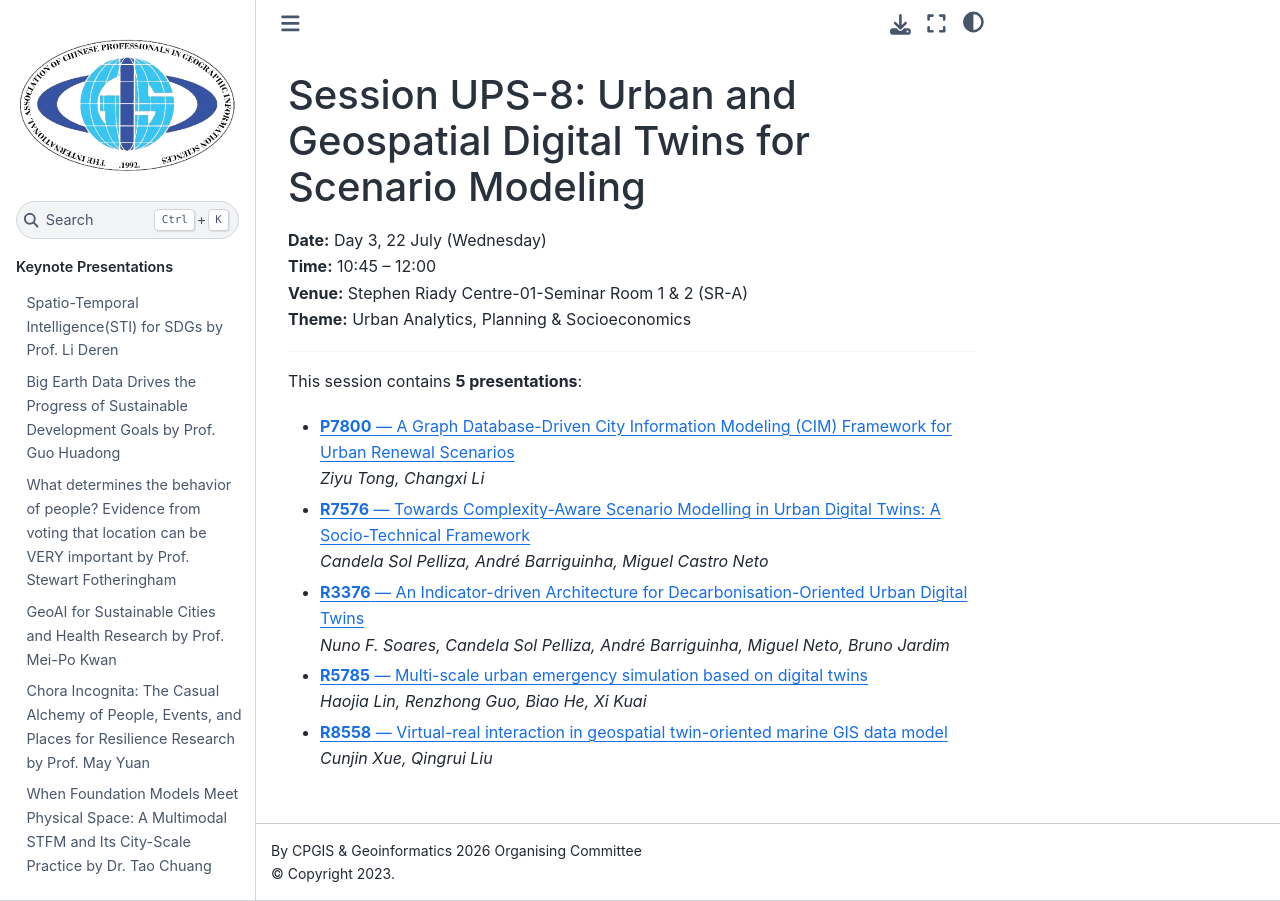
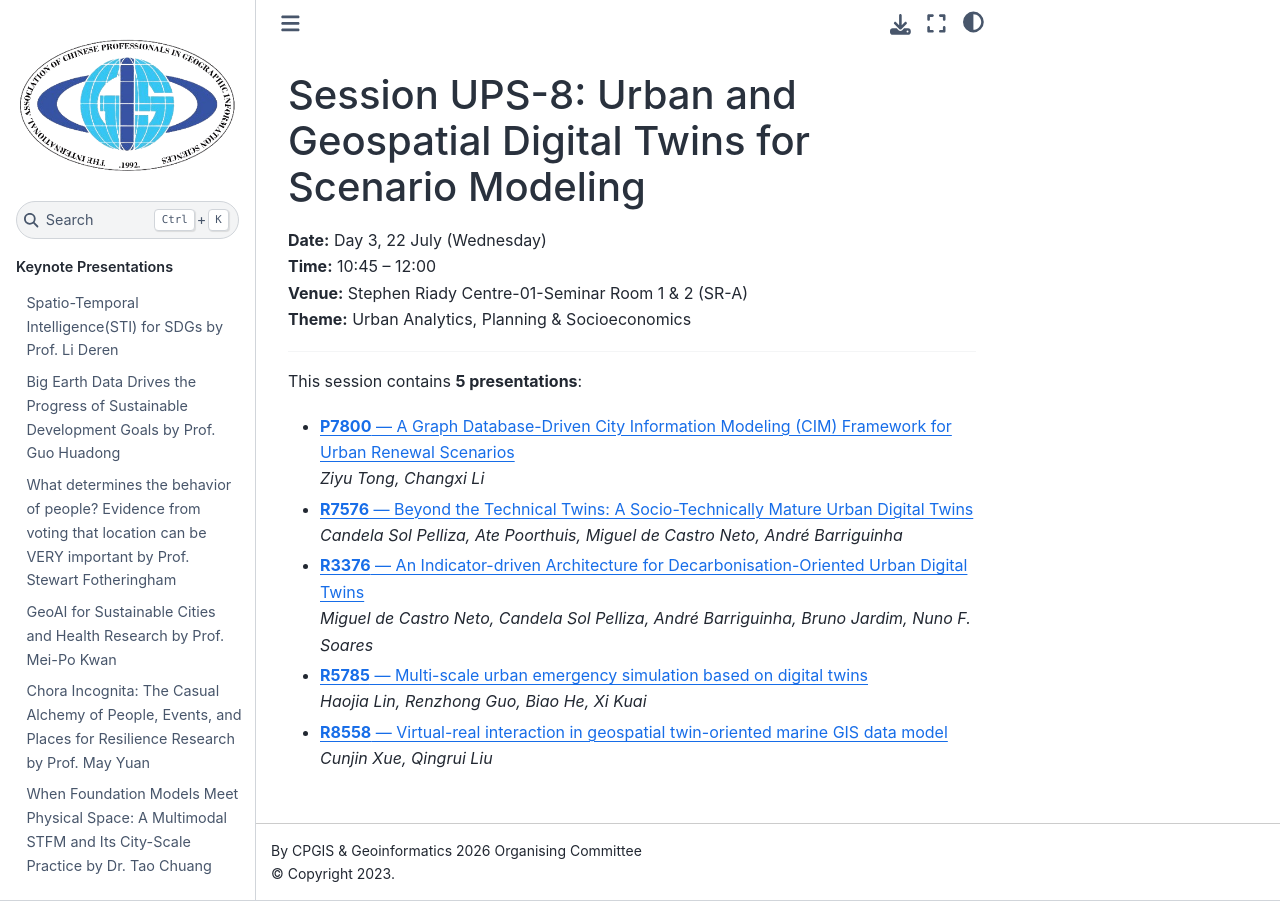
Before and after one commit to geoinformatics2026/geoinformatics2026.github.io, a Jupyter Book: the page built from sessions/Session_UPS-8/Session_UPS-8.md, in a window 1280 px wide. Built offline with Jupyter Book 1.0.4 settings and Sphinx 7.4.7 and the Sphinx Book theme 1.1.4, drawn with Linux system fonts in a browser that asks for light colours; pages that are not in the unit, such as notebooks, are missing from menus.

```diff
--- a/sessions/Session_UPS-8/Session_UPS-8.md
+++ b/sessions/Session_UPS-8/Session_UPS-8.md
@@ -21,11 +21,11 @@ This session contains **5 presentations**:
 - [**P7800** — A Graph Database-Driven City Information Modeling (CIM) Framework for Urban Renewal Scenarios](./paper_P7800/)
   *Ziyu Tong, Changxi Li*
 
-- [**R7576** — Towards Complexity-Aware Scenario Modelling in Urban Digital Twins: A Socio-Technical Framework](./paper_R7576/)
-  *Candela Sol Pelliza, André Barriguinha, Miguel Castro Neto*
+- [**R7576** — Beyond the Technical Twins: A Socio-Technically Mature Urban Digital Twins](./paper_R7576/)
+  *Candela Sol Pelliza, Ate Poorthuis, Miguel de Castro Neto, André Barriguinha*
 
 - [**R3376** — An Indicator-driven Architecture for Decarbonisation-Oriented Urban Digital Twins](./paper_R3376/)
-  *Nuno F. Soares, Candela Sol Pelliza, André Barriguinha, Miguel Neto, Bruno Jardim*
+  *Miguel de Castro Neto, Candela Sol Pelliza, André Barriguinha, Bruno Jardim, Nuno F. Soares*
 
 - [**R5785** — Multi-scale urban emergency simulation based on digital twins](./paper_R5785/)
   *Haojia Lin, Renzhong Guo, Biao He, Xi Kuai*
```
Also changed, not shown: sessions/Session_UPS-8/paper_R3376.md (+3 -4 lines), sessions/Session_UPS-8/paper_R7576.md (+4 -2 lines).
